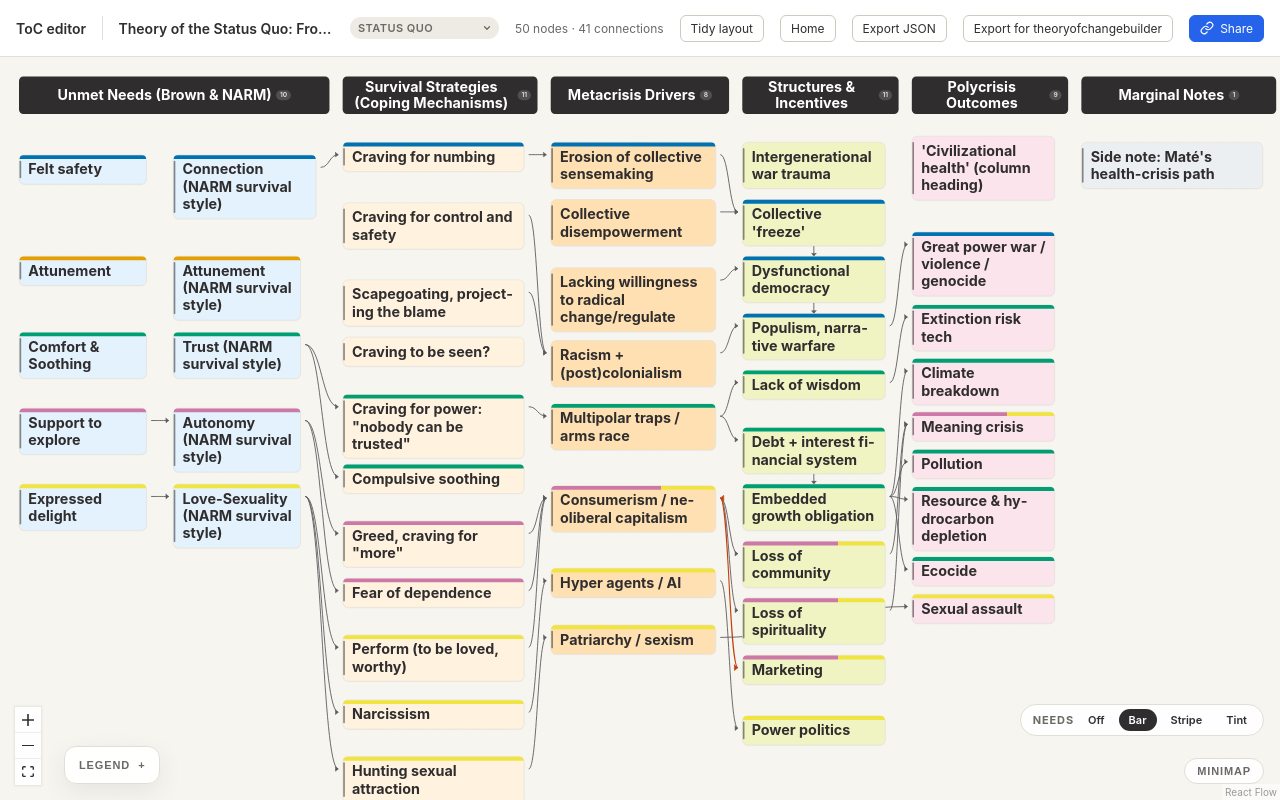
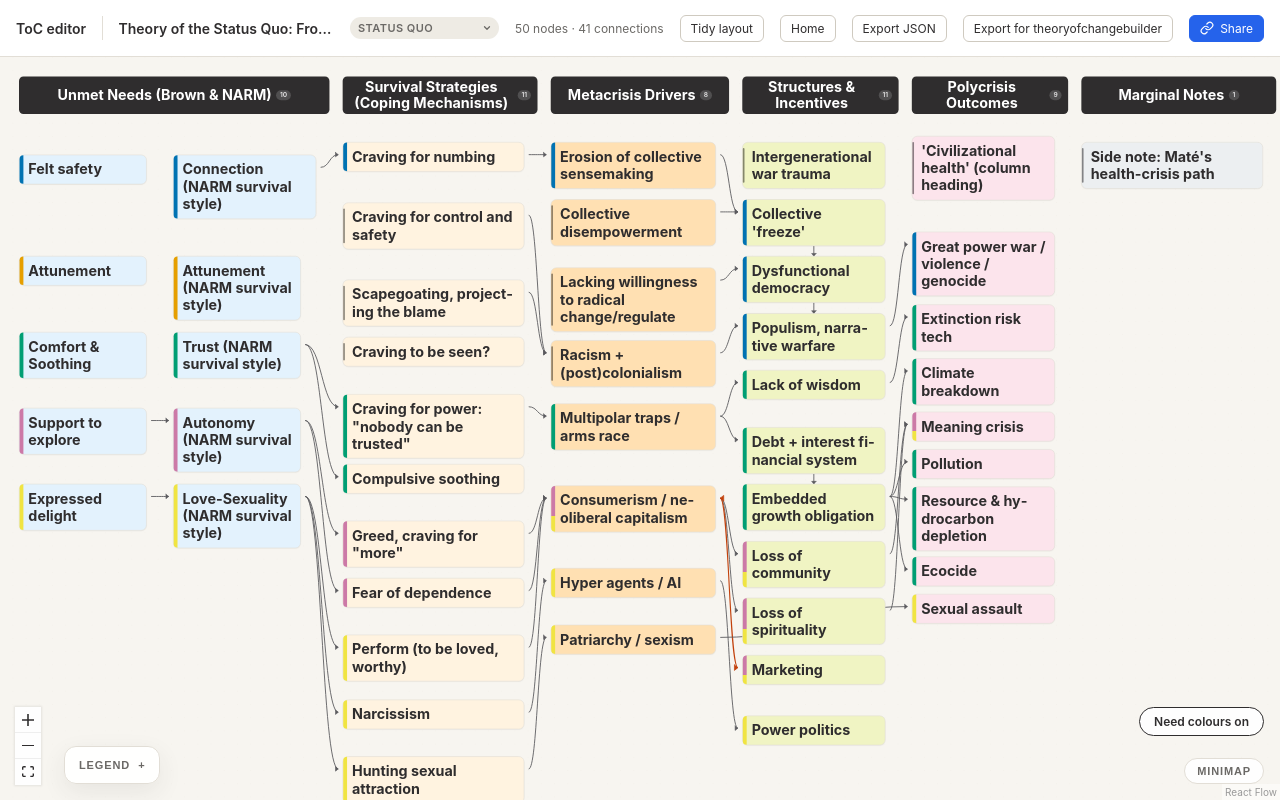
Before and after one commit to jonasmbecker/toc-editor, a React (Vite) app: page / in a window 1280 px wide. Both pictures are taken after a click on the button 640 px from the left and 179 px from the top of the page. Built offline with nearby package versions, Linux system fonts and the light colour scheme.

Commit message:
feat(canvas): colour cards by the five needs with a left stripe
Mix traced through forward arrows, weighted by confidence; display only, never
exported. On/off toggle and a legend entry per need.

```diff
--- a/src/canvas/Canvas.tsx
+++ b/src/canvas/Canvas.tsx
@@ -20,7 +20,8 @@ import { GroupNode } from './GroupNode'
 import { ConnectionEdge } from './ConnectionEdge'
 import { LoopEdge } from './LoopEdge'
 import { Legend } from './Legend'
-import { NeedLookSwitch } from './needLook'
+import { NeedColoursSwitch } from './needLook'
+import { computeNeedMixes } from './needMix'
 import { tidyLayout } from './tidyLayout'
 import { SnapGuide } from './SnapGuide'
 import { CanvasTopBar } from './CanvasTopBar'
@@ -116,6 +117,7 @@ export function Canvas({ onHome }: { onHome: () => void }) {
   const doc = useToCStore((state) => state.document)
   const isReadOnly = useToCStore((state) => state.isReadOnly)
   const graph = useMemo(() => buildFlow(doc), [doc])
+  const needs = useMemo(() => computeNeedMixes(doc).needs, [doc])
   const flow = useControlledFlow(doc, graph)
   const connect = useConnectFlow()
   const [showMinimap, setShowMinimap] = useState(false)
@@ -168,8 +170,8 @@ export function Canvas({ onHome }: { onHome: () => void }) {
           <ZoomMarker />
           <SnapGuide guide={flow.guide} />
         </ReactFlow>
-        <Legend />
-        <NeedLookSwitch />
+        <Legend needs={needs} />
+        <NeedColoursSwitch />
         <button
           type="button"
           className="toc-minimap-toggle"
--- a/src/canvas/CardNode.tsx
+++ b/src/canvas/CardNode.tsx
@@ -1,7 +1,7 @@
 import { Handle, Position, type Node, type NodeProps } from '@xyflow/react'
 import type { NodeProvenance } from '../model/schema'
 import { nodeColorStyle } from './config'
-import { needLookStyle, NeedBar, useNeedLook, type NeedSegment } from './needLook'
+import { needStripeStyle, useNeedColours, type NeedSegment } from './needLook'
 import './card.css'
 
 export interface CardNodeData extends Record<string, unknown> {
@@ -81,11 +81,11 @@ function ProvenanceBadge() {
 }
 
 export function CardNode({ data, selected }: NodeProps<CardNodeType>) {
-  const look = useNeedLook()
+  const needColours = useNeedColours()
   return (
     <div
       className={`toc-card${selected ? ' toc-card--selected' : ''}`}
-      style={{ ...nodeColorStyle(data.color), ...needLookStyle(data.needMix, look) }}
+      style={{ ...nodeColorStyle(data.color), ...needStripeStyle(data.needMix, needColours) }}
     >
       <Handle
         type="target"
@@ -100,7 +100,6 @@ export function CardNode({ data, selected }: NodeProps<CardNodeType>) {
         className="toc-card__loop-handle"
         isConnectable={false}
       />
-      <NeedBar segments={data.needMix} look={look} />
       <div className="toc-card__title">{data.title}</div>
       {data.text ? <div className="toc-card__text">{data.text}</div> : null}
       {data.provenance === 'interpreted' ? <ProvenanceBadge /> : null}
--- a/src/canvas/Legend.tsx
+++ b/src/canvas/Legend.tsx
@@ -1,6 +1,8 @@
 import { useState } from 'react'
 import { CONFIDENCE_BANDS, edgeAppearance, type ConfidenceBand } from './config'
 import { EdgeSwatch } from '../panels/EdgeSwatch'
+import type { NeedMixResult } from './needMix'
+import { useNeedColours } from './needLook'
 import './legend.css'
 
 const CONFIDENCE_BAND_ORDER: ConfidenceBand[] = ['high', 'medium', 'low']
@@ -29,8 +31,9 @@ const ROWS = [
   },
 ]
 
-export function Legend() {
+export function Legend({ needs }: { needs: NeedMixResult['needs'] }) {
   const [isCollapsed, setIsCollapsed] = useState(true)
+  const needColours = useNeedColours()
 
   return (
     <div className={`toc-legend${isCollapsed ? ' toc-legend--collapsed' : ''}`}>
@@ -51,6 +54,14 @@ export function Legend() {
               {row.label}
             </li>
           ))}
+          {needColours
+            ? needs.map((need) => (
+                <li key={need.id}>
+                  <span className="toc-legend__need" style={{ background: need.color }} />
+                  {need.title}
+                </li>
+              ))
+            : null}
         </ul>
       )}
     </div>
--- a/src/canvas/card.css
+++ b/src/canvas/card.css
@@ -200,13 +200,3 @@
   border-radius: 10px 0 0 10px;
   background: var(--toc-need-stripe, transparent);
 }
-
-/* Bar look: a split bar across the top edge. */
-.toc-card__need-bar {
-  position: absolute;
-  left: 0;
-  right: 0;
-  top: 0;
-  height: 7px;
-  border-radius: 10px 10px 0 0;
-}
--- a/src/canvas/legend.css
+++ b/src/canvas/legend.css
@@ -77,41 +77,33 @@
   border-color: #2f2d2e;
 }
 
-/* Need colour look switch, beside the minimap toggle's corner. */
+/* Need colours on/off switch, above the minimap toggle. */
 .toc-need-switch {
   position: absolute;
   right: 16px;
   bottom: 64px;
   z-index: 5;
-  display: flex;
-  align-items: center;
-  gap: 4px;
+  font: inherit;
+  font-size: 12px;
+  font-weight: 600;
   background: rgba(255, 255, 255, 0.92);
   border: 1px solid #e2ded6;
   border-radius: 999px;
-  padding: 4px 6px 4px 12px;
-  font-size: 11px;
-  font-weight: 700;
-  letter-spacing: 0.08em;
-  text-transform: uppercase;
+  padding: 6px 14px;
   color: #6b6966;
-}
-
-.toc-need-switch button {
-  font: inherit;
-  letter-spacing: inherit;
-  text-transform: none;
-  letter-spacing: 0;
-  font-weight: 600;
-  border: 0;
-  border-radius: 999px;
-  padding: 4px 10px;
-  background: transparent;
-  color: #2f2d2e;
   cursor: pointer;
 }
 
-.toc-need-switch button[aria-pressed='true'] {
-  background: #2f2d2e;
-  color: #fff;
+.toc-need-switch[aria-pressed='true'] {
+  color: #2f2d2e;
+  border-color: #2f2d2e;
 }
+
+.toc-legend__need {
+  display: inline-block;
+  width: 4px;
+  height: 14px;
+  border-radius: 2px;
+  margin: 0 10px 0 18px;
+  vertical-align: middle;
+}
--- a/src/canvas/needLook.tsx
+++ b/src/canvas/needLook.tsx
@@ -7,56 +7,37 @@ export interface NeedSegment {
   share: number
 }
 
-export type NeedLook = 'tint' | 'bar' | 'stripe' | 'off'
-
-const LOOKS: NeedLook[] = ['off', 'bar', 'stripe', 'tint']
-const LOOK_LABELS: Record<NeedLook, string> = {
-  off: 'Off',
-  bar: 'Bar',
-  stripe: 'Stripe',
-  tint: 'Tint',
-}
-
-function initialLook(): NeedLook {
-  const value = new URLSearchParams(window.location.search).get('needlook')
-  return LOOKS.includes(value as NeedLook) ? (value as NeedLook) : 'bar'
-}
-
-let look: NeedLook = initialLook()
+/** Colour coding by the five needs is a display switch, on by default. */
+let isOn = true
 const listeners = new Set<() => void>()
 
-export function setNeedLook(next: NeedLook): void {
-  look = next
+export function setNeedColours(next: boolean): void {
+  isOn = next
   listeners.forEach((listener) => listener())
 }
 
-export function useNeedLook(): NeedLook {
+export function useNeedColours(): boolean {
   return useSyncExternalStore(
     (listener) => {
       listeners.add(listener)
       return () => listeners.delete(listener)
     },
-    () => look,
+    () => isOn,
   )
 }
 
-/** Canvas switch between the three looks and off. */
-export function NeedLookSwitch() {
-  const current = useNeedLook()
+/** On/off switch for the need stripes, bottom right of the canvas. */
+export function NeedColoursSwitch() {
+  const on = useNeedColours()
   return (
-    <div className="toc-need-switch" role="group" aria-label="Colour by needs">
-      <span>Needs</span>
-      {LOOKS.map((option) => (
     <button
-          key={option}
       type="button"
-          aria-pressed={current === option}
-          onClick={() => setNeedLook(option)}
+      className="toc-need-switch"
+      aria-pressed={on}
+      onClick={() => setNeedColours(!on)}
     >
-          {LOOK_LABELS[option]}
+      Need colours {on ? 'on' : 'off'}
     </button>
-      ))}
-    </div>
   )
 }
 
@@ -66,42 +47,22 @@ export function needSegments({ needs, mixes }: NeedMixResult, nodeId: string): N
   return mix.flatMap((share, i) => (share > 0.001 ? [{ color: needs[i].color, share }] : []))
 }
 
-/** Hard-stop linear gradient from the segments, left-to-right or top-to-bottom. */
-export function gradientOf(segments: NeedSegment[], direction: string, alpha = ''): string {
+/** Hard-stop vertical gradient: each need's colour over its share of the stripe's height. */
+export function stripeGradient(segments: NeedSegment[]): string {
   let at = 0
   const stops = segments.map(({ color, share }) => {
     const from = at
     at += share * 100
-    return `${color}${alpha} ${from}% ${at}%`
+    return `${color} ${from}% ${at}%`
   })
-  return `linear-gradient(${direction}, ${stops.join(', ')})`
+  return `linear-gradient(to bottom, ${stops.join(', ')})`
 }
 
-export function needLookStyle(segments: NeedSegment[] | undefined, look: NeedLook): CSSProperties {
-  if (!segments || segments.length === 0 || look === 'off') return {}
-  if (look === 'tint') {
-    // Blend of the needs at 22% over the card's own fill.
-    return { backgroundImage: gradientOf(segments, 'to right', '38') }
-  }
-  if (look === 'stripe') {
+/** The left-edge stripe replaces the card's dark chip; cards with no need behind them keep it. */
+export function needStripeStyle(segments: NeedSegment[] | undefined, on: boolean): CSSProperties {
+  if (!on || !segments || segments.length === 0) return {}
   return {
     ['--toc-card-chip' as string]: 'transparent',
-      ['--toc-need-stripe' as string]: gradientOf(segments, 'to bottom'),
+    ['--toc-need-stripe' as string]: stripeGradient(segments),
   }
 }
-  return {}
-}
-
-/** Split bar along the top of the card (bar look only). */
-export function NeedBar({
-  segments,
-  look,
-}: {
-  segments: NeedSegment[] | undefined
-  look: NeedLook
-}) {
-  if (look !== 'bar' || !segments || segments.length === 0) return null
-  return (
-    <div className="toc-card__need-bar" style={{ background: gradientOf(segments, 'to right') }} />
-  )
-}
--- a/src/canvas/needMix.ts
+++ b/src/canvas/needMix.ts
@@ -6,7 +6,7 @@ import type { ToCDocument } from '../model/schema'
  * The needs are the cards of the first column of the first section (Daniel Brown's five). A
  * card in the next column of that section is the same need seen through NARM, so it takes the
  * seed of the card level with it. Every card further right gets a mix: the average of the mixes
- * of the cards with an arrow into it, so a card fed by two strategies that stem from different
+ * of the cards with an arrow into it, weighted by each arrow's confidence, so a card fed by two strategies that stem from different
  * needs shows both. Only forward arrows (into a later column, or down the same column) are followed, which keeps the
  * trace free of cycles, so feedback loops never change a colour.
  */
@@ -32,7 +32,13 @@ interface Placed {
   section: number
   column: number
   groupId?: string
-  targets: string[]
+  targets: { id: string; weight: number }[]
+}
+
+/** How strongly an arrow carries its source's needs: its confidence, with a floor so a
+ * 0% arrow still shows a trace, and unrated arrows counting as medium. */
+function arrowWeight(confidence: number | undefined): number {
+  return Math.max(confidence ?? 50, 5) / 100
 }
 
 function placeNodes(doc: ToCDocument): Placed[] {
@@ -48,7 +54,10 @@ function placeNodes(doc: ToCDocument): Placed[] {
           section: s,
           column: c,
           groupId: node.groupId,
-          targets: node.connections.map((connection) => connection.targetId),
+          targets: node.connections.map((connection) => ({
+            id: connection.targetId,
+            weight: arrowWeight(connection.confidence),
+          })),
         }),
       ),
     ),
@@ -68,10 +77,12 @@ function unit(index: number, size: number): NeedMix {
   return Array.from({ length: size }, (_, i) => (i === index ? 1 : 0))
 }
 
-function average(mixes: NeedMix[], size: number): NeedMix {
-  const sum = new Array<number>(size).fill(0)
-  for (const mix of mixes) mix.forEach((share, i) => (sum[i] += share / mixes.length))
-  return sum
+function weightedAverage(parents: { mix: NeedMix; weight: number }[], size: number): NeedMix {
+  const total = parents.reduce((sum, parent) => sum + parent.weight, 0)
+  const result = new Array<number>(size).fill(0)
+  for (const { mix, weight } of parents)
+    mix.forEach((share, i) => (result[i] += (share * weight) / total))
+  return result
 }
 
 export function computeNeedMixes(doc: ToCDocument): NeedMixResult {
@@ -94,22 +105,23 @@ export function computeNeedMixes(doc: ToCDocument): NeedMixResult {
   }
 
   const byId = new Map(placed.map((p) => [p.id, p]))
-  const incoming = new Map<string, string[]>()
+  const incoming = new Map<string, { id: string; weight: number }[]>()
   for (const source of placed) {
-    for (const targetId of source.targets) {
+    for (const { id: targetId, weight } of source.targets) {
       const target = byId.get(targetId)
       if (!target || !isForward(source, target)) continue
-      incoming.set(targetId, [...(incoming.get(targetId) ?? []), source.id])
+      incoming.set(targetId, [...(incoming.get(targetId) ?? []), { id: source.id, weight }])
     }
   }
 
   const ordered = [...placed].sort((a, b) => a.rank - b.rank || a.yPosition - b.yPosition)
   for (const node of ordered) {
     if (mixes.has(node.id)) continue
-    const parents = (incoming.get(node.id) ?? [])
-      .map((id) => mixes.get(id))
-      .filter((mix): mix is NeedMix => !!mix)
-    if (parents.length > 0) mixes.set(node.id, average(parents, needs.length))
+    const parents = (incoming.get(node.id) ?? []).flatMap(({ id, weight }) => {
+      const mix = mixes.get(id)
+      return mix ? [{ mix, weight }] : []
+    })
+    if (parents.length > 0) mixes.set(node.id, weightedAverage(parents, needs.length))
   }
   // A card in a group with no arrow of its own takes the group's mix.
   for (const node of ordered) {
```
Also changed, not shown: 1 other file (tests, documents, lock files or other folders). Lines whose indentation alone changed are shown as unchanged.
